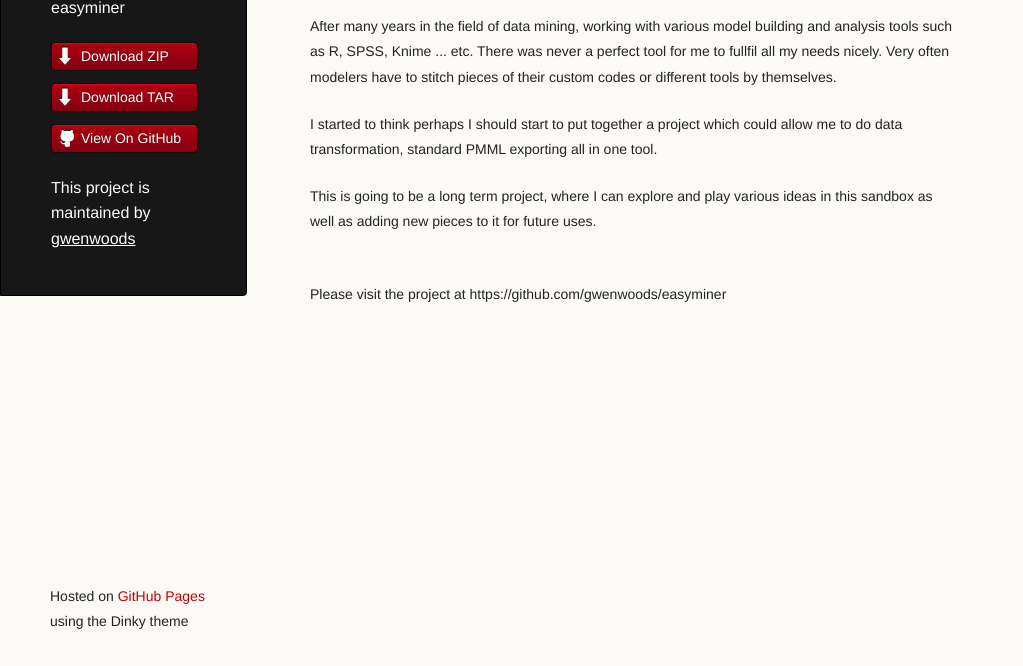
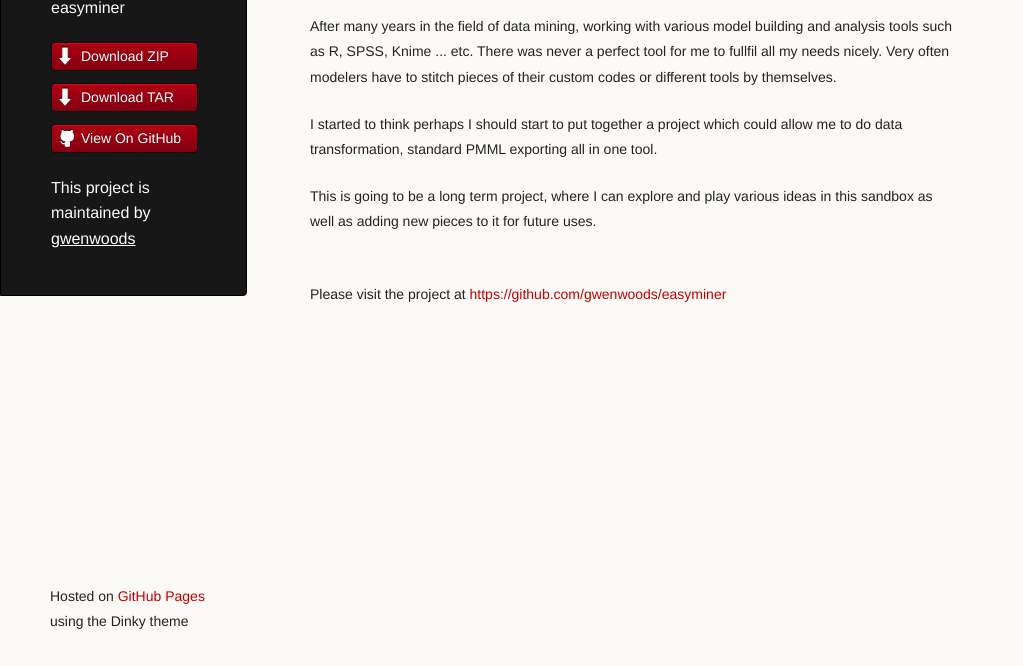
Before and after one commit to gwenwoods/easyminer, a plain HTML site: page index.html in a window 1280 px wide. Shown: the part 134-800 px from the top of the page, without its empty margins (0-1023 px from the left). Drawn offline with Linux system fonts and the light colour scheme.

Commit message:
Update index.html

```diff
--- a/index.html
+++ b/index.html
@@ -48,7 +48,7 @@
 <p>This is going to be a long term project, where I can explore and play various ideas in this sandbox as well as adding new pieces to it for future uses.</p>
 
 </br>
-<p>Please visit the project at https://github.com/gwenwoods/easyminer </p>
+<p>Please visit the project at <a href="https://github.com/gwenwoods/easyminer">https://github.com/gwenwoods/easyminer</a></p>
       </section>
 
 
```
